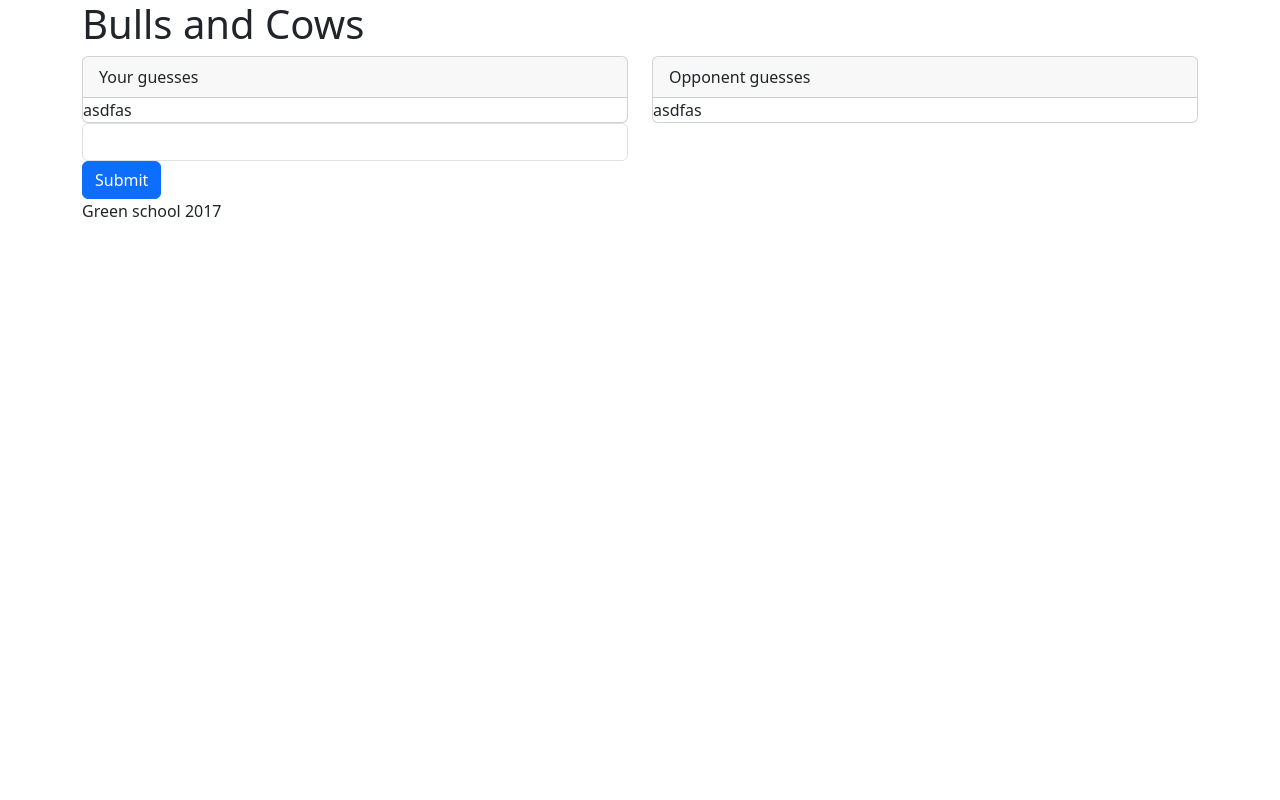
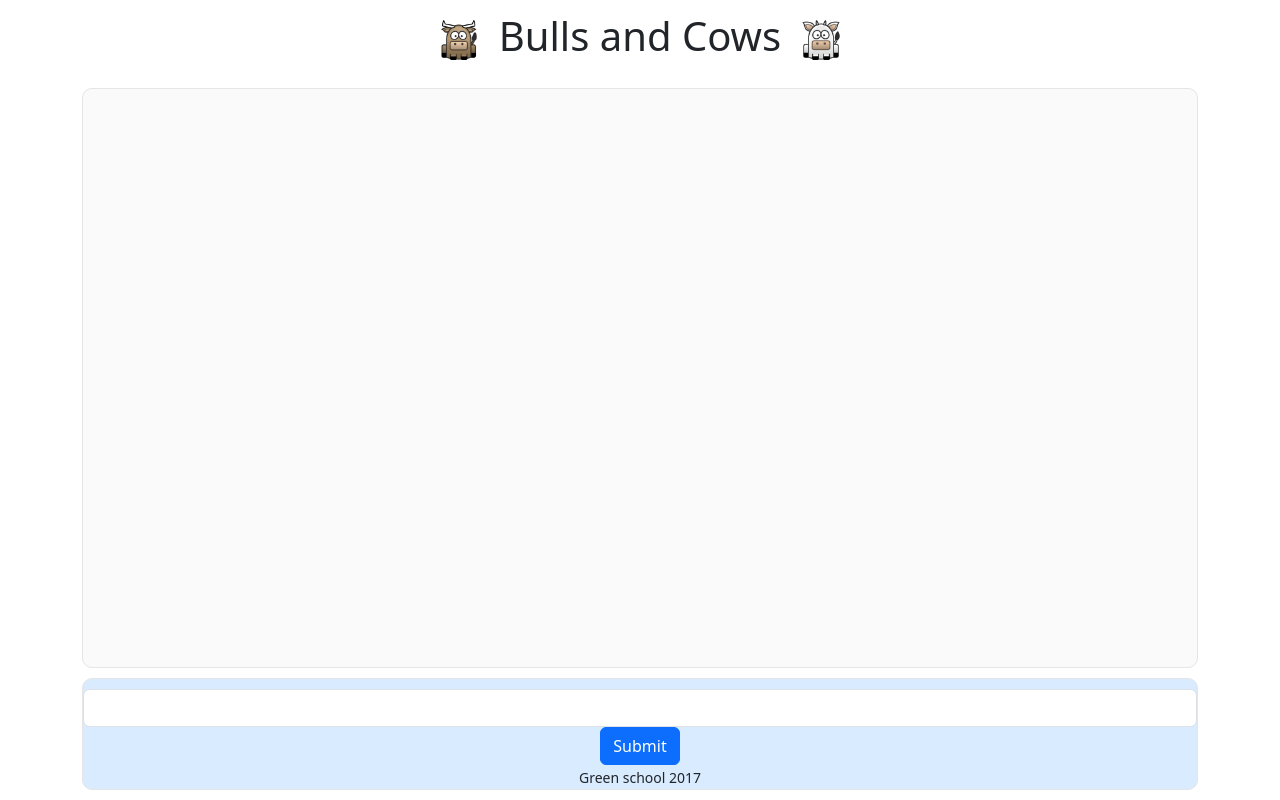
Before and after one commit to HellFace/bullcows, a Rails app: page / in a window 1280 px wide. Run offline with Rails 7, Linux system fonts and the light colour scheme; style sheets or scripts are compiled from the project's sources; some libraries are stand-ins or nearby versions.

Commit message:
Frontend styling

```diff
--- a/app/assets/javascripts/channels/game.coffee
+++ b/app/assets/javascripts/channels/game.coffee
@@ -12,6 +12,7 @@ App.game = App.cable.subscriptions.create "GameChannel",
     @perform 'set_name', name: name
 
   send_number: (number) ->
+    $('#myNumber').html(number)
     @perform 'set_number', number: number
 
   take_guess: (guess) ->
--- a/app/assets/stylesheets/home.scss
+++ b/app/assets/stylesheets/home.scss
@@ -1,3 +1,91 @@
 // Place all the styles related to the home controller here.
 // They will automatically be included in application.css.
 // You can use Sass (SCSS) here: http://sass-lang.com/
+
+html,
+body {
+  height: 100%;
+  margin: 0
+}
+
+.box {
+  display: flex;
+  flex-flow: column;
+  height: 100%;
+  .header {
+  	flex: 0 1 auto;
+  	text-align: center;
+  }
+  .content {
+  	flex: 1 1 auto;
+  	border-radius: 10px;
+  	border: 1px solid #e5e5e5;
+  	background-color: #fafafa;
+  	display: flex;
+  }
+  .footer {
+  	flex: 0 1 40px;
+  	margin: 10px 0;
+  	text-align: center;
+  	border-radius: 10px;
+    border: 1px solid #e5e5e5;
+    background-color: #d9ebff;
+
+    #status {
+    	margin: 10px 0;
+    }
+  }
+}
+
+.head-icon {
+	max-height: 40px;
+	margin:20px;
+}
+
+.guess {
+	font-size:2rem;
+	font-weight:bold;
+	margin: 15px;
+	img {
+		max-height: 40px;
+		float: right;
+	}
+}
+
+#results_area {
+	width: 100%;
+}
+
+.half-column {
+	width:50%;
+	float:left;
+	height:100%;
+
+  display: -webkit-box;      /* OLD - iOS 6-, Safari 3.1-6 */
+  display: -moz-box;         /* OLD - Firefox 19- (buggy but mostly works) */
+  display: -ms-flexbox;      /* TWEENER - IE 10 */
+  display: -webkit-flex;     /* NEW - Chrome */
+  display: flex;
+
+  flex-flow: column;
+
+	.player-heading {
+		border-bottom: 4px solid #999;
+		font-size:1.5rem;
+		font-weight: bold;
+		text-align: center;
+		padding:10px;
+		flex: 0 1 auto;
+	}
+
+	.playerGuesses {
+		overflow-y: auto;
+		flex: 1 1 auto;
+	}
+}
+.half-column.my-column {
+	border-right: 2px solid #999;
+}
+.half-column.opponent-column {
+	border-left: 2px solid #999;
+}
--- a/app/views/home/index.html.erb
+++ b/app/views/home/index.html.erb
@@ -1,37 +1,15 @@
-<div class="row">
-  <div class="col-md-6">
-    <div class="card card-outline-success">
-      <div class="card-header">Your guesses</div>
-      <div class="card-block">
-      asdfas
-      </div>
-    </div>
-  </div>
-  <div class="col-md-6">
-    <div class="card card-outline-warning">
-      <div class="card-header">Opponent guesses</div>
-      <div class="card-block">
-      asdfas
-      </div>
-    </div>
-  </div>
-</div>
 
-<div class="row">
-  <div class="col-md-6 col-md-offset-3">
-
-    <div id="status"></div>
-
-    <div id="input-section">
-
-      <form class="form-inline">
-        <div class="form-group">
-          <input type="text" class="form-control" id="user_input" placeholder="">
-        </div>
-        <button class="btn btn-primary" id="sendInputButton">Submit</button>
-      </form>
-
-    </div>
+<div id="results_area" style="display:none;">
+  <div class="half-column my-column">
+    <div class="player-heading">Your guesses</div>
+    <div class="playerGuesses" id="myGuesses"></div>
 
   </div>
+
+  <div class="half-column opponent-column">
+    <div class="player-heading"><span class="opponent_name"></span> guesses for <span id="myNumber"></span></div>
+    <div class="playerGuesses" id="opponentGuesses"></div>
+
+  </div>
+
 </div>
--- a/app/views/layouts/application.html.erb
+++ b/app/views/layouts/application.html.erb
@@ -10,20 +10,39 @@
   </head>
 
   <body>
-    <div class="container">
-      <div class="heading">
-        <h1>Bulls and Cows</h1>
+    <div class="box container">
+
+      <div class="header">
+        <h1><%= image_tag("bull.png", class: "head-icon") %>Bulls and Cows<%= image_tag("cow.png", class: "head-icon") %></h1>
+
       </div>
 
-      <div class="row">
-        <div class="col-md-12">
-          <%= yield %>
+      <div class="content">
+        <%= yield %>
+      </div>
+
+      <div class="footer">
+        <div class="row justify-content-md-center" >
+          <div class="col-md-12">
+
+            <div id="status"></div>
+
+            <form class="form-inline">
+              <div class="form-group">
+                <input type="text" class="form-control" id="user_input" placeholder="">
+              </div>
+              <button class="btn btn-primary" id="sendInputButton">Submit</button>
+            </form>
+
+            <small>Green school 2017</small>
+
+          </div>
+
         </div>
       </div>
+    </div>
 
-      <footer>
-        Green school 2017
-      </footer>
-    </div>
+
+
   </body>
 </html>
```
Also changed, not shown: app/assets/javascripts/bullcows.js (+76 -1 lines), app/assets/images/bull.png (added), app/assets/images/cow.png (added), public/images/bull.png (added), public/images/cow.png (added), 1 other file.
